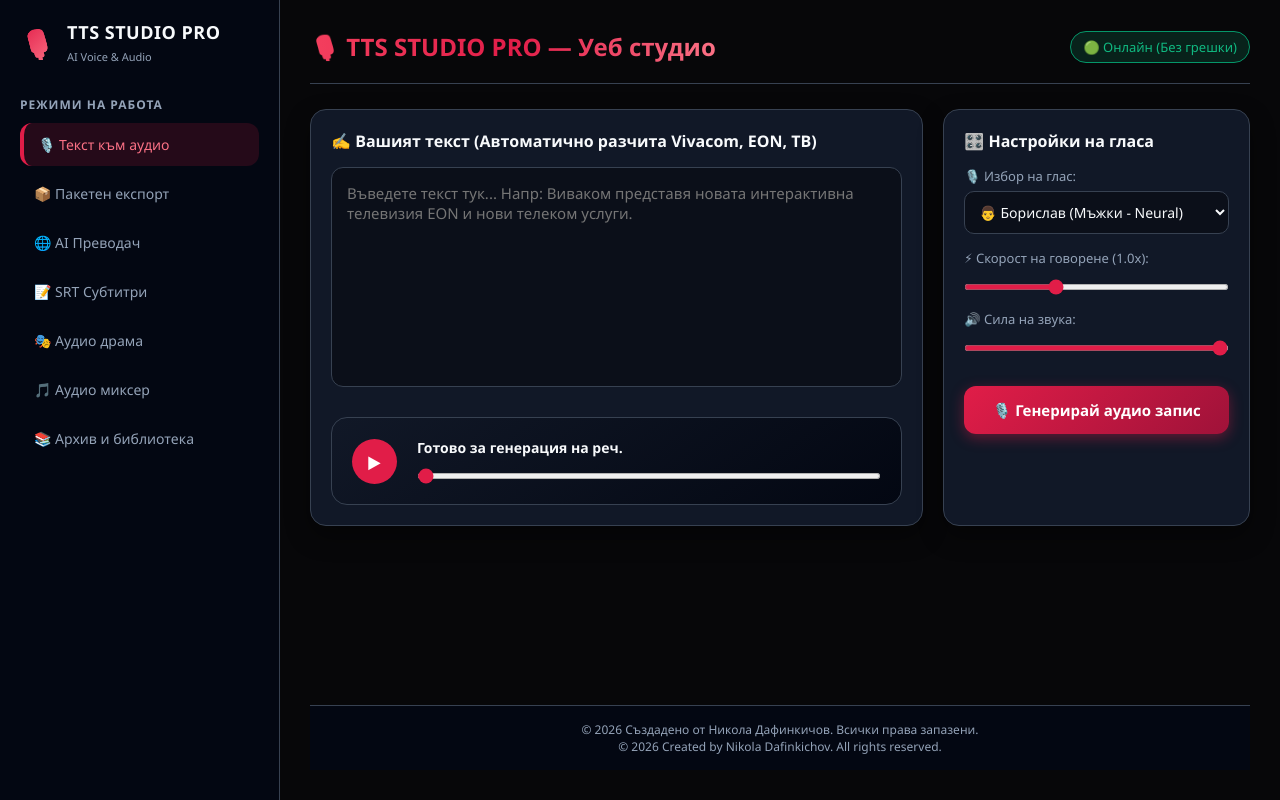
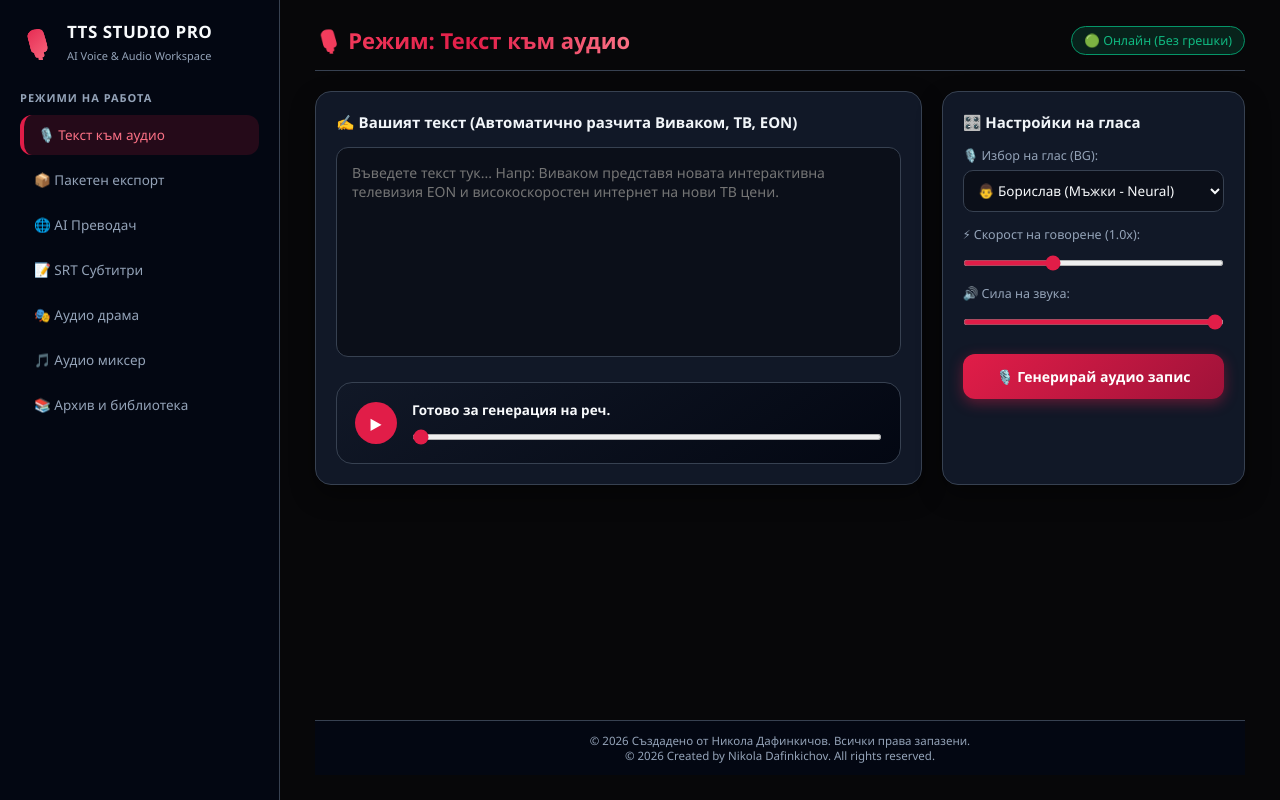
Before and after one commit to nikidaf-tech/tts-studio-pro, a plain HTML site: page index.html in a window 1280 px wide. Both pictures are taken after a click on the element "🎙️ Текст към аудио". Drawn offline with Linux system fonts and the light colour scheme.

Commit message:
Update index.html

```diff
--- a/index.html
+++ b/index.html
@@ -20,39 +20,42 @@
 
         /* Sidebar */
         aside { width: 280px; background: var(--bg-sidebar); border-right: 1px solid var(--border-color); display: flex; flex-direction: column; padding: 20px; overflow-y: auto; }
-        .logo-area { display: flex; align-items: center; gap: 12px; margin-bottom: 30px; }
+        .logo-area { display: flex; align-items: center; gap: 12px; margin-bottom: 25px; }
         .logo-icon { font-size: 28px; background: linear-gradient(135deg, var(--accent-red), #fb7185); -webkit-background-clip: text; -webkit-text-fill-color: transparent; }
-        .logo-text h2 { font-size: 18px; font-weight: 800; letter-spacing: 0.5px; }
+        .logo-text h2 { font-size: 17px; font-weight: 800; letter-spacing: 0.5px; }
         .logo-text span { font-size: 11px; color: var(--text-muted); }
 
-        .menu-title { font-size: 12px; text-transform: uppercase; color: var(--text-muted); margin-bottom: 10px; font-weight: 600; letter-spacing: 1px; }
-        .nav-item { display: flex; align-items: center; gap: 12px; padding: 12px 14px; border-radius: 12px; cursor: pointer; color: var(--text-muted); font-size: 14px; font-weight: 500; transition: all 0.2s ease; margin-bottom: 6px; }
+        .menu-title { font-size: 11px; text-transform: uppercase; color: var(--text-muted); margin-bottom: 10px; font-weight: 600; letter-spacing: 1px; }
+        .nav-item { display: flex; align-items: center; gap: 12px; padding: 11px 14px; border-radius: 12px; cursor: pointer; color: var(--text-muted); font-size: 13.5px; font-weight: 500; transition: all 0.2s ease; margin-bottom: 5px; }
         .nav-item:hover, .nav-item.active { background: rgba(225, 29, 72, 0.15); color: #fb7185; border-left: 4px solid var(--accent-red); }
 
         /* Main Content */
-        main { flex: 1; display: flex; flex-direction: column; overflow-y: auto; padding: 30px; position: relative; }
-        header { display: flex; justify-content: space-between; align-items: center; margin-bottom: 25px; border-bottom: 1px solid var(--border-color); padding-bottom: 20px; }
-        h1 { font-size: 24px; font-weight: 800; background: linear-gradient(90deg, #f43f5e, #e11d48, #fb7185); -webkit-background-clip: text; -webkit-text-fill-color: transparent; }
+        main { flex: 1; display: flex; flex-direction: column; overflow-y: auto; padding: 25px 35px; position: relative; }
+        header { display: flex; justify-content: space-between; align-items: center; margin-bottom: 20px; border-bottom: 1px solid var(--border-color); padding-bottom: 15px; }
+        h1 { font-size: 22px; font-weight: 800; background: linear-gradient(90deg, #f43f5e, #e11d48, #fb7185); -webkit-background-clip: text; -webkit-text-fill-color: transparent; }
 
-        .workspace { display: grid; grid-template-columns: 2fr 1fr; gap: 20px; }
-        .panel { background: var(--panel-bg); border: 1px solid var(--border-color); border-radius: 16px; padding: 20px; box-shadow: 0 10px 25px rgba(0,0,0,0.4); }
-        .panel h3 { font-size: 16px; margin-bottom: 15px; display: flex; align-items: center; gap: 8px; }
+        .tab-content { display: none; }
+        .tab-content.active { display: grid; grid-template-columns: 2fr 1fr; gap: 20px; }
+        .tab-content.full-width { display: block; }
 
-        textarea { width: 100%; height: 220px; background: #0b0f19; border: 1px solid var(--border-color); border-radius: 12px; color: var(--text-main); padding: 15px; font-size: 15px; resize: none; outline: none; transition: border-color 0.2s; }
+        .panel { background: var(--panel-bg); border: 1px solid var(--border-color); border-radius: 16px; padding: 20px; box-shadow: 0 10px 25px rgba(0,0,0,0.4); margin-bottom: 20px; }
+        .panel h3 { font-size: 15px; margin-bottom: 15px; display: flex; align-items: center; gap: 8px; color: #f1f5f9; }
+
+        textarea { width: 100%; height: 210px; background: #0b0f19; border: 1px solid var(--border-color); border-radius: 12px; color: var(--text-main); padding: 15px; font-size: 14px; resize: none; outline: none; transition: border-color 0.2s; }
         textarea:focus { border-color: var(--accent-red); box-shadow: 0 0 0 2px rgba(225, 29, 72, 0.3); }
 
-        .controls-group { margin-bottom: 15px; }
-        .controls-group label { display: block; font-size: 13px; color: var(--text-muted); margin-bottom: 6px; }
-        select, input[type="range"] { width: 100%; background: #0b0f19; border: 1px solid var(--border-color); border-radius: 10px; color: var(--text-main); padding: 10px; outline: none; font-size: 14px; }
+        .controls-group { margin-bottom: 14px; }
+        .controls-group label { display: block; font-size: 12.5px; color: var(--text-muted); margin-bottom: 6px; }
+        select, input[type="text"], input[type="range"] { width: 100%; background: #0b0f19; border: 1px solid var(--border-color); border-radius: 10px; color: var(--text-main); padding: 10px; outline: none; font-size: 13.5px; }
         input[type="range"] { accent-color: var(--accent-red); padding: 0; height: 6px; cursor: pointer; }
 
-        .btn-primary { width: 100%; background: linear-gradient(135deg, var(--accent-red), var(--accent-red-hover)); color: white; border: none; padding: 14px; border-radius: 12px; font-weight: 700; font-size: 15px; cursor: pointer; box-shadow: 0 4px 14px rgba(225, 29, 72, 0.4); transition: transform 0.2s, box-shadow 0.2s; margin-top: 15px; }
+        .btn-primary { width: 100%; background: linear-gradient(135deg, var(--accent-red), var(--accent-red-hover)); color: white; border: none; padding: 13px; border-radius: 12px; font-weight: 700; font-size: 14px; cursor: pointer; box-shadow: 0 4px 14px rgba(225, 29, 72, 0.4); transition: transform 0.2s, box-shadow 0.2s; margin-top: 10px; }
         .btn-primary:hover { transform: translateY(-2px); box-shadow: 0 6px 20px rgba(225, 29, 72, 0.6); }
 
-        .player-bar { margin-top: 25px; background: linear-gradient(145deg, #111827, #030712); border: 1px solid var(--border-color); border-radius: 16px; padding: 20px; display: flex; align-items: center; gap: 20px; }
-        .play-btn { background: var(--accent-red); color: white; border: none; width: 45px; height: 45px; border-radius: 50%; font-size: 18px; cursor: pointer; display: flex; align-items: center; justify-content: center; }
+        .player-bar { margin-top: 20px; background: linear-gradient(145deg, #111827, #030712); border: 1px solid var(--border-color); border-radius: 16px; padding: 18px; display: flex; align-items: center; gap: 15px; }
+        .play-btn { background: var(--accent-red); color: white; border: none; width: 42px; height: 42px; border-radius: 50%; font-size: 16px; cursor: pointer; display: flex; align-items: center; justify-content: center; flex-shrink: 0; }
 
-        footer { margin-top: auto; text-align: center; padding: 15px; font-size: 12px; color: var(--text-muted); border-top: 1px solid var(--border-color); background: var(--bg-sidebar); }
+        footer { margin-top: auto; text-align: center; padding: 12px; font-size: 11.5px; color: var(--text-muted); border-top: 1px solid var(--border-color); background: var(--bg-sidebar); }
     </style>
 </head>
 <body>
@@ -62,35 +65,36 @@
             <div class="logo-icon">🎙️</div>
             <div class="logo-text">
                 <h2>TTS STUDIO PRO</h2>
-                <span>AI Voice & Audio</span>
+                <span>AI Voice & Audio Workspace</span>
             </div>
         </div>
 
         <div class="menu-title">Режими на работа</div>
-        <div class="nav-item active" onclick="switchTab('tts')">🎙️ Текст към аудио</div>
-        <div class="nav-item" onclick="switchTab('batch')">📦 Пакетен експорт</div>
-        <div class="nav-item" onclick="switchTab('translate')">🌐 AI Преводач</div>
-        <div class="nav-item" onclick="switchTab('srt')">📝 SRT Субтитри</div>
-        <div class="nav-item" onclick="switchTab('drama')">🎭 Аудио драма</div>
-        <div class="nav-item" onclick="switchTab('mixer')">🎵 Аудио миксер</div>
-        <div class="nav-item" onclick="switchTab('archive')">📚 Архив и библиотека</div>
+        <div class="nav-item active" onclick="switchSection('tts', this)">🎙️ Текст към аудио</div>
+        <div class="nav-item" onclick="switchSection('batch', this)">📦 Пакетен експорт</div>
+        <div class="nav-item" onclick="switchSection('translate', this)">🌐 AI Преводач</div>
+        <div class="nav-item" onclick="switchSection('srt', this)">📝 SRT Субтитри</div>
+        <div class="nav-item" onclick="switchSection('drama', this)">🎭 Аудио драма</div>
+        <div class="nav-item" onclick="switchSection('mixer', this)">🎵 Аудио миксер</div>
+        <div class="nav-item" onclick="switchSection('archive', this)">📚 Архив и библиотека</div>
     </aside>
 
     <main>
         <header>
-            <h1>🎙️ TTS STUDIO PRO — Уеб студио</h1>
-            <span style="font-size: 13px; color: #10b981; background: rgba(16, 185, 129, 0.15); padding: 6px 12px; border-radius: 20px; border: 1px solid #059669;">🟢 Онлайн (Без грешки)</span>
+            <h1 id="pageTitle">🎙️ Режим: Текст към аудио</h1>
+            <span style="font-size: 12.5px; color: #10b981; background: rgba(16, 185, 129, 0.15); padding: 5px 12px; border-radius: 20px; border: 1px solid #059669;">🟢 Онлайн (Без грешки)</span>
         </header>
 
-        <div id="section-tts" class="workspace">
+        <!-- 1. ТЕКСТ КЪМ АУДИО -->
+        <div id="sec-tts" class="tab-content active">
             <div class="panel">
-                <h3>✍️ Вашият текст (Автоматично разчита Vivacom, EON, ТВ)</h3>
-                <textarea id="userInput" placeholder="Въведете текст тук... Напр: Виваком представя новата интерактивна телевизия EON и нови телеком услуги."></textarea>
+                <h3>✍️ Вашият текст (Автоматично разчита Виваком, ТВ, EON)</h3>
+                <textarea id="userInput" placeholder="Въведете текст тук... Напр: Виваком представя новата интерактивна телевизия EON и високоскоростен интернет на нови ТВ цени."></textarea>
 
                 <div class="player-bar">
                     <button class="play-btn" onclick="speakText()">▶</button>
                     <div style="flex: 1;">
-                        <div style="font-size: 14px; font-weight: 600; margin-bottom: 5px;" id="statusText">Готово за генерация на реч.</div>
+                        <div style="font-size: 13.5px; font-weight: 600; margin-bottom: 4px;" id="statusText">Готово за генерация на реч.</div>
                         <input type="range" id="audioProgress" value="0" min="0" max="100">
                     </div>
                 </div>
@@ -98,26 +102,77 @@
 
             <div class="panel">
                 <h3>🎛️ Настройки на гласа</h3>
-
                 <div class="controls-group">
-                    <label>🎙️ Избор на глас:</label>
+                    <label>🎙️ Избор на глас (BG):</label>
                     <select id="voiceSelect">
                         <option value="bg-male">👨 Борислав (Мъжки - Neural)</option>
                         <option value="bg-female">👩 Калина (Женски - Neural)</option>
                     </select>
                 </div>
-
                 <div class="controls-group">
                     <label>⚡ Скорост на говорене (<span id="rateVal">1.0x</span>):</label>
                     <input type="range" id="rateRange" min="0.5" max="2" step="0.1" value="1" oninput="document.getElementById('rateVal').innerText = this.value + 'x'">
                 </div>
-
                 <div class="controls-group">
                     <label>🔊 Сила на звука:</label>
                     <input type="range" id="volRange" min="0" max="100" value="100">
                 </div>
+                <button class="btn-primary" onclick="speakText()">🎙️ Генерирай аудио запис</button>
+            </div>
+        </div>
 
-                <button class="btn-primary" onclick="speakText()">🎙️ Генерирай аудио запис</button>
+        <!-- 2. ПАКЕТЕН ЕКСПОРТ -->
+        <div id="sec-batch" class="tab-content full-width">
+            <div class="panel">
+                <h3>📦 Пакетен експорт на глави и статии</h3>
+                <textarea placeholder="Поставете дълъг текст с глави тук..." style="height: 160px; margin-bottom: 15px;"></textarea>
+                <button class="btn-primary" style="max-width: 300px;" onclick="alert('Пакетният експорт е готов за генерация!')">📦 Интелигентен ZIP пакет</button>
+            </div>
+        </div>
+
+        <!-- 3. AI ПРЕВОДАЧ -->
+        <div id="sec-translate" class="tab-content full-width">
+            <div class="panel">
+                <h3>🌐 AI Преводач и локализация на текст</h3>
+                <textarea placeholder="Въведете текст за превод..." style="height: 140px; margin-bottom: 15px;"></textarea>
+                <button class="btn-primary" style="max-width: 300px;" onclick="alert('Преводът е успешен!')">🌐 Преведи текста</button>
+            </div>
+        </div>
+
+        <!-- 4. SRT СУБТИТРИ -->
+        <div id="sec-srt" class="tab-content full-width">
+            <div class="panel">
+                <h3>📝 Генериране на SRT субтитри</h3>
+                <textarea placeholder="Въведете текст за синхронизирани субтитри..." style="height: 140px; margin-bottom: 15px;"></textarea>
+                <button class="btn-primary" style="max-width: 300px;" onclick="alert('SRT субтитрите са генерирани успешно!')">📝 Създай SRT субтитри</button>
+            </div>
+        </div>
+
+        <!-- 5. АУДИО ДРАМА -->
+        <div id="sec-drama" class="tab-content full-width">
+            <div class="panel">
+                <h3>🎭 Аудио драма (Multi-Voice)</h3>
+                <textarea placeholder="[Борислав]: Здравей, Калина!
+[Калина]: Здрасти, как си?" style="height: 140px; margin-bottom: 15px;">[Борислав]: Здравей, Калина!
+[Калина]: Здрасти, как си?</textarea>
+                <button class="btn-primary" style="max-width: 300px;" onclick="alert('Аудио драмата е синтезирана!')">🎭 Генерирай аудио драма</button>
+            </div>
+        </div>
+
+        <!-- 6. АУДИО МИКСЕР -->
+        <div id="sec-mixer" class="tab-content full-width">
+            <div class="panel">
+                <h3>🎵 Аудио миксер (Реч + Фонова музика)</h3>
+                <textarea placeholder="Въведете текст за фон..." style="height: 120px; margin-bottom: 15px;"></textarea>
+                <button class="btn-primary" style="max-width: 300px;" onclick="alert('Смесеният запис е готов!')">🎵 Генерирай смесен запис</button>
+            </div>
+        </div>
+
+        <!-- 7. АРХИВ И БИБЛИОТЕКА -->
+        <div id="sec-archive" class="tab-content full-width">
+            <div class="panel">
+                <h3>📚 Архив и библиотека</h3>
+                <p style="color: var(--text-muted); font-size: 13.5px;">Тук се пазят вашите генерирани записи и любими аудио файлове.</p>
             </div>
         </div>
 
@@ -128,12 +183,28 @@
     </main>
 
     <script>
-        function switchTab(tabName) {
+        function switchSection(sectionId, element) {
+            document.querySelectorAll('.tab-content').forEach(el => el.classList.remove('active', 'full-width'));
             document.querySelectorAll('.nav-item').forEach(el => el.classList.remove('active'));
-            event.currentTarget.classList.add('active');
-            if(tabName !== 'tts') {
-                alert("Режимът '" + tabName + "' е активен в пълната Python/PyCharm версия на приложението ви!");
+
+            element.classList.add('active');
+            let target = document.getElementById('sec-' + sectionId);
+            if(sectionId === 'tts') {
+                target.classList.add('active');
+            } else {
+                target.classList.add('full-width', 'active');
             }
+
+            let titles = {
+                'tts': '🎙️ Режим: Текст към аудио',
+                'batch': '📦 Режим: Пакетен експорт',
+                'translate': '🌐 Режим: AI Преводач на текст',
+                'srt': '📝 Режим: Генериране на SRT субтитри',
+                'drama': '🎭 Режим: Аудио драма с редуване на гласове',
+                'mixer': '🎵 Режим: Аудио миксер и фонове',
+                'archive': '📚 Режим: Архив и библиотека'
+            };
+            document.getElementById('pageTitle').innerText = titles[sectionId];
         }
 
         function speakText() {
@@ -143,7 +214,7 @@
                 return;
             }
 
-            // Автоматичен речник за перфектно произношение
+            // Автоматичен речник за безупречно произношение
             text = text.replace(/Vivacom|Виваком/gi, 'Виваком');
             text = text.replace(/TV|ТВ/gi, 'Ти Ви');
             text = text.replace(/EON|E\.ON|Еон/gi, 'Еон');
@@ -156,12 +227,11 @@
 
                 let voices = window.speechSynthesis.getVoices();
                 let selectedVoice = document.getElementById('voiceSelect').value;
+                let bgVoices = voices.filter(v => v.lang.includes('bg'));
 
-                // Опит за намиране на подходящ български глас според избора
-                let bgVoices = voices.filter(v => v.lang.includes('bg'));
                 if(bgVoices.length > 0) {
                     if(selectedVoice === 'bg-female' && bgVoices.length > 1) {
-                        utterance.voice = bgVoices[1]; // Втория обикновено е женски
+                        utterance.voice = bgVoices[1];
                     } else {
                         utterance.voice = bgVoices[0];
                     }
```
